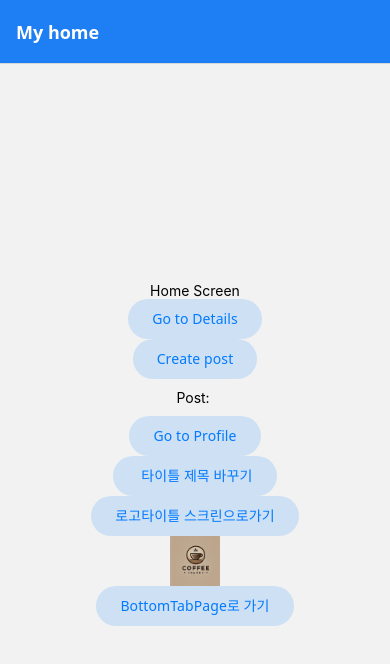
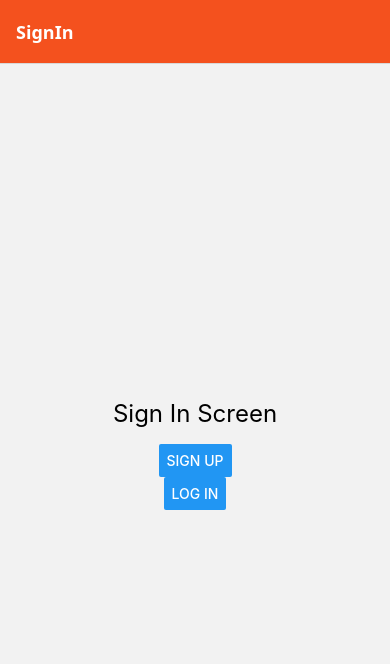
Before and after one commit to AppleTrick/reactNaviPractice, a React Native app: screen / in a window 390 px wide. Shown: the top 664 px of the page. Built offline with nearby package versions, Linux system fonts and the light colour scheme.

Commit message:
grouping으로 로그인

```diff
--- /dev/null
+++ b/src/hooks/useIsLoggedIn.ts
@@ -0,0 +1,10 @@
+import { useState } from 'react';
+
+export const useIsLoggedIn = () => {
+  const [isLoggedIn, setIsLoggedIn] = useState(false);
+
+  const login = () => setIsLoggedIn(true);
+  const logout = () => setIsLoggedIn(false);
+
+  return { isLoggedIn, login, logout };
+};
--- a/src/navigation/StackNavigator.tsx
+++ b/src/navigation/StackNavigator.tsx
@@ -7,12 +7,16 @@ import ProfileScreen from '../screens/ProfileScreen';
 import LogoTitleSample from '../screens/LogoTitleSampleScreen';
 import LogoTitle from '../components/LogoTitle';
 import BottomTabs from './BottomNavigator';
-import { useState } from 'react';
+import { useIsLoggedIn } from '../hooks/useIsLoggedIn';
+import SignInScreen from '../screens/Sign/SignInScreen';
+import SignUpScreen from '../screens/Sign/SignUpScreen';
+import HelpScreen from '../screens/Modal/HelpScreen';
+import InviteScreen from '../screens/Modal/InviteScreen';
 
 const Stack = createNativeStackNavigator<RootParamList>();
 
 function RootStack() {
-  const [isLoggedIn, setIsLoggedIn] = useState(false);
+  const { isLoggedIn, login, logout } = useIsLoggedIn();
 
   return (
     <Stack.Navigator
@@ -26,9 +30,10 @@ function RootStack() {
         },
       }}
     >
+      {isLoggedIn ? (
+        <Stack.Group>
           <Stack.Screen
             name="Home"
-        component={HomeScreen}
             options={{
               title: 'My home',
               headerStyle: {
@@ -39,8 +44,11 @@ function RootStack() {
                 fontWeight: 'bold',
               },
             }}
-      />
+          >
+            {(props) => <HomeScreen route={props.route} logout={logout} />}
+          </Stack.Screen>
           <Stack.Screen name="BottomTab" component={BottomTabs} options={{ headerShown: false }} />
+
           <Stack.Screen
             name="Details"
             component={DetailScreen}
@@ -76,6 +84,17 @@ function RootStack() {
               // headerRight: () => <Button color="#ffffff" title="info" onPress={() => alert('This is a button!')} />,
             }}
           />
+        </Stack.Group>
+      ) : (
+        <Stack.Group>
+          <Stack.Screen name="SignIn">{(props) => <SignInScreen {...props} login={login} />}</Stack.Screen>
+          <Stack.Screen name="SignUp" component={SignUpScreen} />
+        </Stack.Group>
+      )}
+      <Stack.Group screenOptions={{ presentation: 'modal' }}>
+        <Stack.Screen name="Help" component={HelpScreen} />
+        <Stack.Screen name="Invite" component={InviteScreen} />
+      </Stack.Group>
     </Stack.Navigator>
   );
 }
--- a/src/screens/HomeScreen.tsx
+++ b/src/screens/HomeScreen.tsx
@@ -4,7 +4,7 @@ import { Image, Text, View } from 'react-native';
 import { HomeScreenRouteProp, NavigationProp } from '../types/navigation/navigation';
 import { useEffect } from 'react';
 
-function HomeScreen({ route }: { route: HomeScreenRouteProp }) {
+function HomeScreen({ route, logout }: { route: HomeScreenRouteProp; logout: () => void }) {
   const navigation = useNavigation<NavigationProp>();
 
   useEffect(() => {
@@ -41,6 +41,7 @@ function HomeScreen({ route }: { route: HomeScreenRouteProp }) {
       <Button onPress={() => navigation.navigate('LogoTitleSample')}>로고타이틀 스크린으로가기</Button>
       <Image style={{ width: 50, height: 50 }} source={require('../../assets/logo.png')} />
       <Button onPress={() => navigation.navigate('BottomTab')}>BottomTabPage로 가기</Button>
+      <Button onPress={logout}> LogOut</Button>
     </View>
   );
 }
--- a/src/screens/Sign/SignInScreen.tsx
+++ b/src/screens/Sign/SignInScreen.tsx
@@ -1,10 +1,15 @@
 import { Button, StyleSheet, Text, View } from 'react-native';
 
-const SignInScreen = ({ navigation }: { navigation: any }) => (
+type SignInScreenProps = {
+  login: () => void;
+  navigation: any;
+};
+
+const SignInScreen = ({ navigation, login }: SignInScreenProps) => (
   <View style={styles.container}>
     <Text style={styles.title}>Sign In Screen</Text>
     <Button title="Sign Up" onPress={() => navigation.navigate('SignUp')} />
-    <Button title="Log In" onPress={() => setIsLoggedIn(true)} />
+    <Button title="Log In" onPress={login} />
   </View>
 );
 
--- /dev/null
+++ b/src/screens/Sign/SignUpScreen.tsx
@@ -0,0 +1,21 @@
+import { StyleSheet, Text, View } from 'react-native';
+
+const SignUpScreen = () => (
+  <View style={styles.container}>
+    <Text style={styles.title}>Sign Up Screen</Text>
+  </View>
+);
+
+export default SignUpScreen;
+
+const styles = StyleSheet.create({
+  container: {
+    flex: 1,
+    justifyContent: 'center',
+    alignItems: 'center',
+  },
+  title: {
+    fontSize: 24,
+    marginBottom: 16,
+  },
+});
--- a/src/types/navigation/navigation.d.ts
+++ b/src/types/navigation/navigation.d.ts
@@ -1,7 +1,7 @@
 import { RouteProp } from '@react-navigation/native';
 import { NativeStackNavigationProp } from '@react-navigation/native-stack';
 
-// stackProps 들 정리
+// StackProps 들 정리
 export type RootParamList = {
   Home?: { post: string };
   Details?: { itemId: number; otherParam?: string; description?: string };
@@ -9,6 +9,10 @@ export type RootParamList = {
   Profile?: { name: string };
   LogoTitleSample: undefined;
   BottomTab: undefined;
+  SignIn: undefined;
+  SignUp: undefined;
+  Help: undefined;
+  Invite: undefined;
 };
 
 // useNavigation 에 사용하는 타입
```
Also changed, not shown: src/screens/Sign/SignOutScreen.tsx (deleted). Lines whose indentation alone changed are shown as unchanged.
